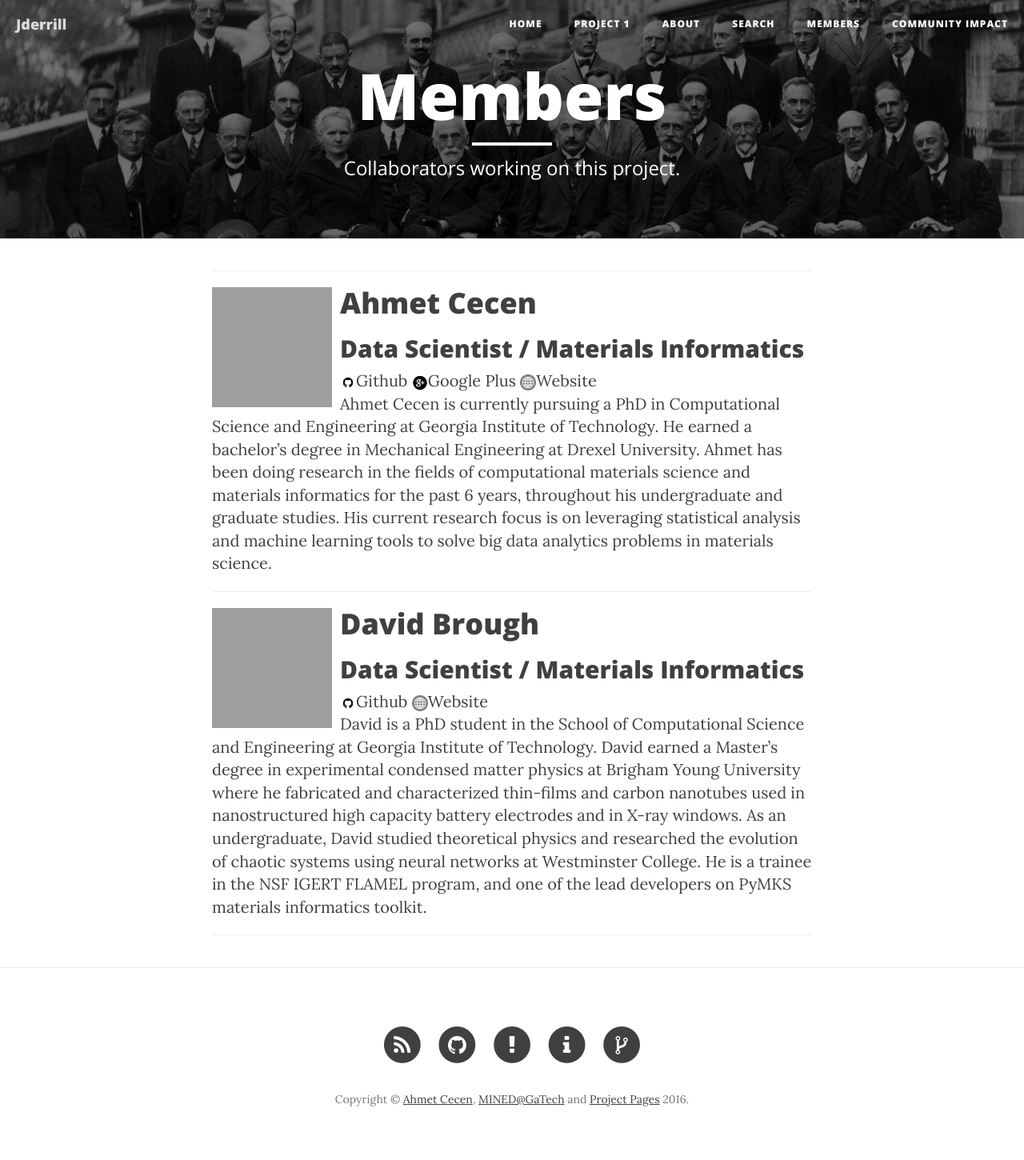
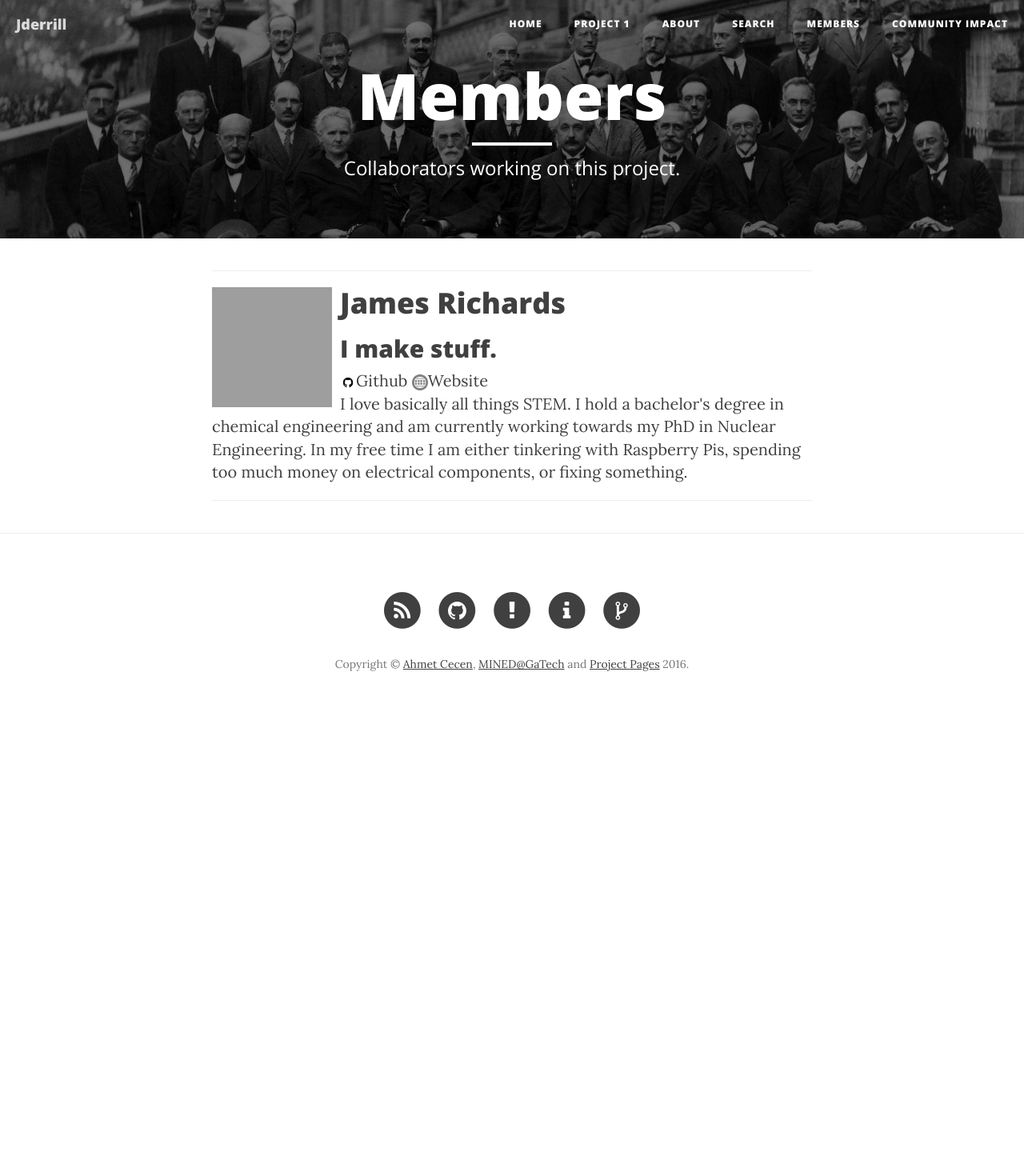
Before and after one commit to Jderrill/Jderrill.github.io, a Jekyll site: the page built from members.html, in a window 1280 px wide. Shown: the whole page at 80% size. Built offline with Jekyll 4.4.1, drawn with Linux system fonts in a browser that asks for light colours; nearby versions of some CDN libraries; after the commit the page ends 906 px from its top, so only the background shows below that; grey boxes are pictures that could not be loaded.

```diff
--- a/_data/members.yml
+++ b/_data/members.yml
@@ -1,25 +1,9 @@
 # Members
 
-- name: Ahmet Cecen
-  role: Data Scientist / Materials Informatics
-  img: https://avatars1.githubusercontent.com/u/7231251?v=3&s=460
-  github: ahmetcecen
-  gplus: https://plus.google.com/+AhmetCecen-GPlus
-  bio: Ahmet Cecen is currently pursuing a PhD in Computational Science and Engineering at Georgia Institute of Technology.  He earned a bachelor’s degree in Mechanical Engineering at Drexel University. Ahmet has been doing research in the fields of computational materials science and materials informatics for the past 6 years, throughout his undergraduate and graduate studies. His current research focus is on leveraging statistical analysis and machine learning tools to solve big data analytics problems in materials science.
-  url: http://ahmetcecen.github.io/
+- name: James Richards
+  role: I make stuff.
+  img: https://avatars0.githubusercontent.com/u/8010235?v=3&s=400
+  github: jderrill
+  bio: I love basically all things STEM. I hold a bachelor's degree in chemical engineering and am currently working towards my PhD in Nuclear Engineering. In my free time I am either tinkering with Raspberry Pis, spending too much money on electrical components, or fixing something.
+  url: http://jderrill.github.io/
   visible: true
-
-- name: David Brough
-  role: Data Scientist / Materials Informatics
-  img: https://avatars0.githubusercontent.com/u/4368625?v=3&s=460
-  github: davidbrough1
-  bio: David is a PhD student in the School of Computational Science and Engineering at Georgia Institute of Technology. David earned a Master’s degree in experimental condensed matter physics at Brigham Young University where he fabricated and characterized thin-films and carbon nanotubes used in nanostructured high capacity battery electrodes and in X-ray windows. As an undergraduate, David studied theoretical physics and researched the evolution of chaotic systems using neural networks at Westminster College. He is a trainee in the NSF IGERT FLAMEL program, and one of the lead developers on PyMKS materials informatics toolkit.
-  url: http://davidbrough.net
-  visible: true
-
-- name: Surya R. Kalidindi
-  role: Materials Informatics
-  img: https://avatars1.githubusercontent.com/u/6601815?v=3&s=400
-  bio: Dr. Kalidindi’s research interests are broadly centered on designing material internal structure (including composition) for optimal performance in any selected application and identifying hybrid processing routes for its manufacture. To this end, he has employed a harmonious blend of experimental, theoretical, and numerical approaches in his research.
-  url: http://mined.gatech.edu/
-  visible: false
```
Also changed, not shown: 1 other file.
